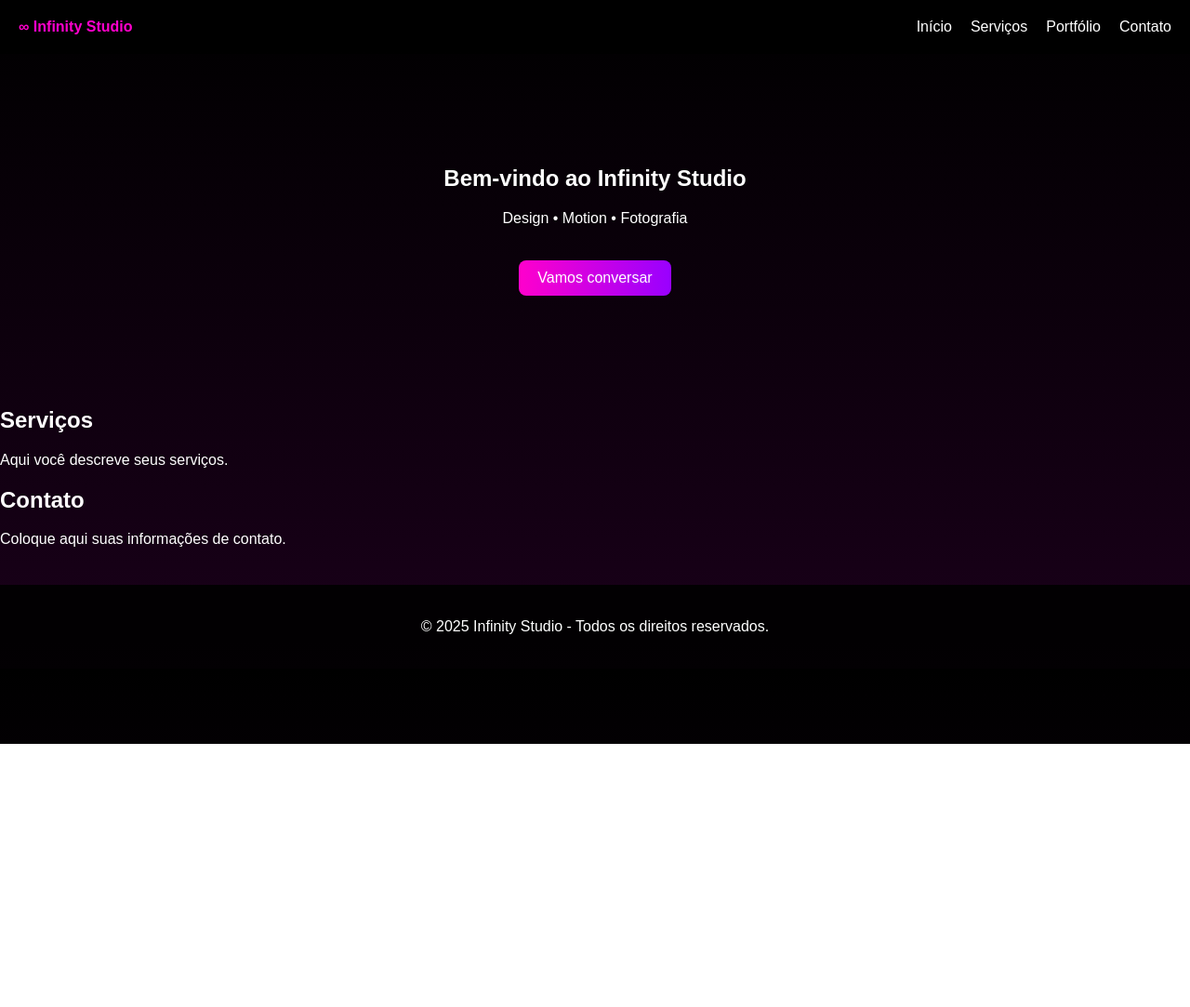
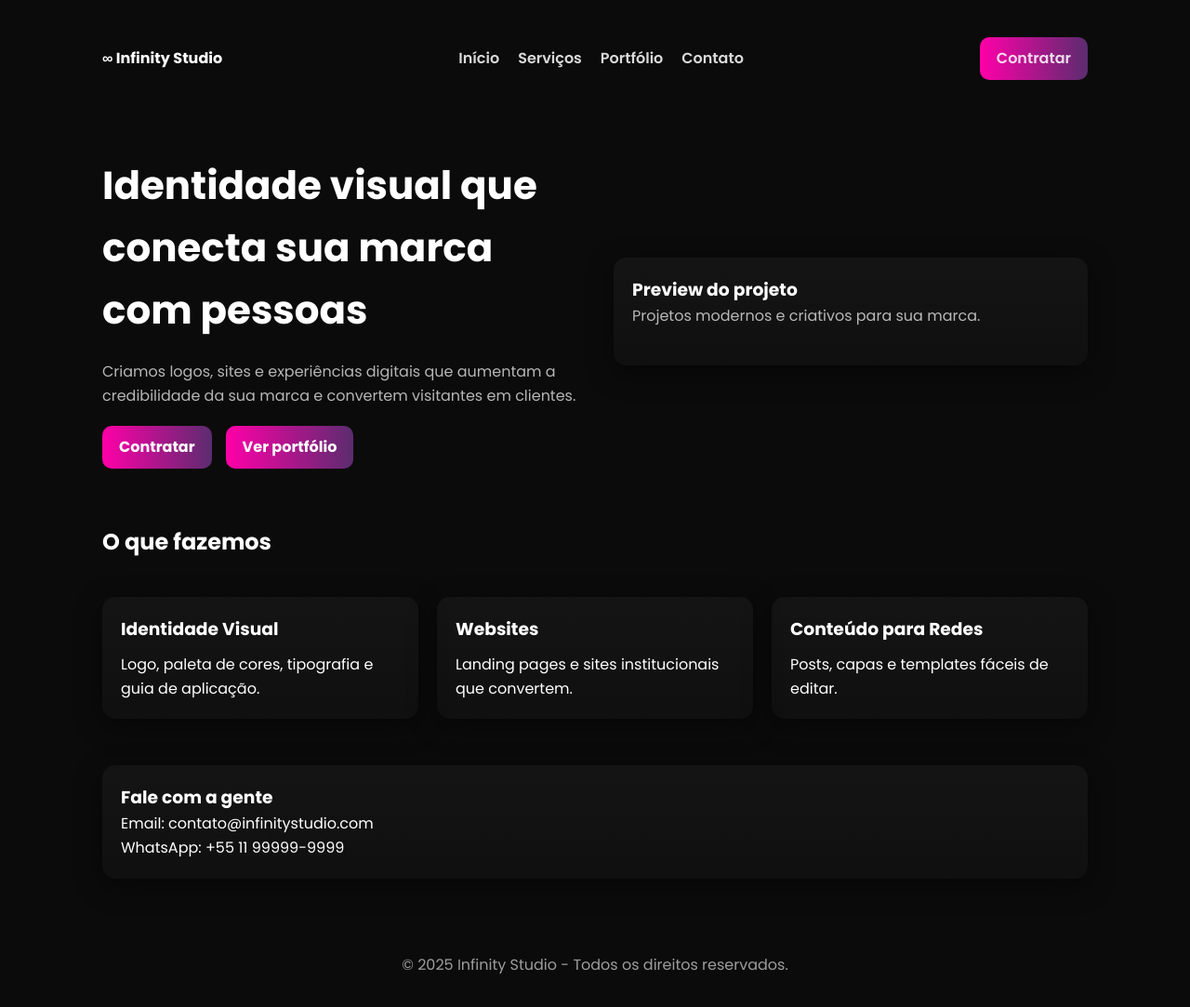
Before and after one commit to nf13kk/meusite, a plain HTML site: page index.html in a window 1280 px wide. Shown: the whole page at 93% size. Before the commit the page ends 800 px from the top, so only its background shows below. Drawn offline with Linux system fonts and the light colour scheme.

Commit message:
Add files via upload

```diff
--- a/index.html
+++ b/index.html
@@ -1,3 +1,4 @@
+
 <!DOCTYPE html>
 <html lang="pt-BR">
 <head>
@@ -7,36 +8,64 @@
   <link rel="stylesheet" href="style.css">
 </head>
 <body>
+  <div class="container">
     <header>
-    <div class="logo">∞ Infinity Studio</div>
-    <nav>
+      <div class="nav">
+        <div class="brand"><strong>∞ Infinity Studio</strong></div>
         <ul>
           <li><a href="index.html">Início</a></li>
           <li><a href="#servicos">Serviços</a></li>
           <li><a href="portfolio.html">Portfólio</a></li>
           <li><a href="#contato">Contato</a></li>
         </ul>
-    </nav>
+        <a class="cta" href="https://wa.me/5511999999999" target="_blank">Contratar</a>
+      </div>
     </header>
 
     <section class="hero">
-    <h1>Bem-vindo ao Infinity Studio</h1>
-    <p>Design • Motion • Fotografia</p>
-    <a href="#contato" class="btn">Vamos conversar</a>
+      <div>
+        <h1>Identidade visual que conecta sua marca com pessoas</h1>
+        <p>Criamos logos, sites e experiências digitais que aumentam a credibilidade da sua marca e convertem visitantes em clientes.</p>
+        <div class="hero-buttons">
+          <a href="https://wa.me/5511999999999" target="_blank" class="cta">Contratar</a>
+          <a href="portfolio.html" class="cta">Ver portfólio</a>
+        </div>
+      </div>
+      <div class="card">
+        <h3>Preview do projeto</h3>
+        <p>Projetos modernos e criativos para sua marca.</p>
+      </div>
     </section>
 
     <section id="servicos">
-    <h2>Serviços</h2>
-    <p>Aqui você descreve seus serviços.</p>
+      <h2>O que fazemos</h2>
+      <div class="services">
+        <div class="card service">
+          <h3>Identidade Visual</h3>
+          <p>Logo, paleta de cores, tipografia e guia de aplicação.</p>
+        </div>
+        <div class="card service">
+          <h3>Websites</h3>
+          <p>Landing pages e sites institucionais que convertem.</p>
+        </div>
+        <div class="card service">
+          <h3>Conteúdo para Redes</h3>
+          <p>Posts, capas e templates fáceis de editar.</p>
+        </div>
+      </div>
     </section>
 
-  <section id="contato">
-    <h2>Contato</h2>
-    <p>Coloque aqui suas informações de contato.</p>
+    <section id="contato" style="margin-top:50px;">
+      <div class="card">
+        <h3>Fale com a gente</h3>
+        <p>Email: contato@infinitystudio.com</p>
+        <p>WhatsApp: +55 11 99999-9999</p>
+      </div>
     </section>
 
     <footer>
-    <p>© 2025 Infinity Studio - Todos os direitos reservados.</p>
+      © 2025 Infinity Studio - Todos os direitos reservados.
     </footer>
+  </div>
 </body>
 </html>
--- a/style.css
+++ b/style.css
@@ -1,57 +1,164 @@
+
+@import url('https://fonts.googleapis.com/css2?family=Poppins:wght@400;600;700&display=swap');
+
+:root {
+  --purple: #5B2C6F;
+  --magenta: #FF00A8;
+  --black: #0b0b0b;
+  --white: #ffffff;
+  --glass: rgba(255,255,255,0.06);
+  --radius: 14px;
+  --shadow: 0 8px 30px rgba(0,0,0,0.45);
+}
+
+* {
+  box-sizing: border-box;
+  margin: 0;
+  padding: 0;
+}
+
+html {
+  scroll-behavior: smooth;
+}
+
 body {
-  margin: 0;
-  font-family: Arial, sans-serif;
-  background: linear-gradient(to bottom, #000000, #1a001a);
-  color: white;
+  font-family: 'Poppins', sans-serif;
+  background: var(--black);
+  color: var(--white);
+  line-height: 1.6;
 }
+
+.container {
+  max-width: 1100px;
+  margin: 0 auto;
+  padding: 20px;
+}
+
+/* NAV */
 header {
+  padding: 20px 0;
+}
+
+.nav {
   display: flex;
   justify-content: space-between;
   align-items: center;
+}
+
+.nav ul {
+  list-style: none;
+  display: flex;
+  gap: 20px;
+}
+
+.nav a {
+  color: rgba(255,255,255,0.85);
+  text-decoration: none;
+  font-weight: 600;
+  transition: 0.3s;
+}
+
+.nav a:hover {
+  color: var(--magenta);
+}
+
+/* CTA */
+.cta {
+  background: linear-gradient(90deg, var(--magenta), var(--purple));
+  padding: 10px 18px;
+  border-radius: 10px;
+  color: var(--white);
+  font-weight: 700;
+  text-decoration: none;
+  transition: 0.3s;
+}
+
+.cta:hover {
+  transform: scale(1.05);
+  box-shadow: 0 0 20px rgba(255,0,168,0.5);
+}
+
+/* HERO */
+.hero {
+  display: grid;
+  grid-template-columns: 1fr 1fr;
+  gap: 40px;
+  align-items: center;
+  padding: 60px 0;
+}
+
+.hero h1 {
+  font-size: 42px;
+  margin-bottom: 20px;
+  animation: fadeInUp 1s ease;
+}
+
+.hero p {
+  color: rgba(255,255,255,0.7);
+  margin-bottom: 20px;
+}
+
+.hero-buttons {
+  display: flex;
+  gap: 15px;
+}
+
+/* Cards */
+.card {
+  background: linear-gradient(180deg, rgba(255,255,255,0.04), rgba(255,255,255,0.02));
+  border-radius: var(--radius);
   padding: 20px;
-  background: rgba(0,0,0,0.8);
+  box-shadow: var(--shadow);
+  transition: 0.3s;
 }
-.logo { font-weight: bold; color: #ff00cc; }
-nav ul { list-style: none; display: flex; gap: 20px; margin: 0; padding: 0; }
-nav a { color: white; text-decoration: none; transition: color 0.3s; }
-nav a:hover, nav a.active { color: #ff00cc; }
 
-.hero {
-  text-align: center;
-  padding: 100px 20px;
-}
-.btn {
-  display: inline-block;
-  margin-top: 20px;
-  padding: 10px 20px;
-  background: linear-gradient(90deg, #ff00cc, #9900ff);
-  border-radius: 8px;
-  color: white;
-  text-decoration: none;
-  transition: transform 0.2s;
-}
-.btn:hover { transform: scale(1.1); }
-
-.grid {
-  display: grid;
-  grid-template-columns: repeat(auto-fit, minmax(200px, 1fr));
-  gap: 20px;
-  padding: 40px;
-}
-.card {
-  background: #111;
-  padding: 40px;
-  border-radius: 10px;
-  text-align: center;
-  transition: transform 0.3s, background 0.3s;
-}
 .card:hover {
   transform: translateY(-5px);
-  background: #222;
 }
-footer {
-  text-align: center;
-  padding: 20px;
-  background: rgba(0,0,0,0.9);
+
+/* Services */
+.services {
+  display: grid;
+  grid-template-columns: repeat(auto-fit, minmax(280px, 1fr));
+  gap: 20px;
   margin-top: 40px;
 }
+
+.service h3 {
+  margin-bottom: 10px;
+}
+
+/* Portfolio */
+.gallery {
+  display: grid;
+  grid-template-columns: repeat(auto-fit, minmax(250px, 1fr));
+  gap: 15px;
+}
+
+.gitem {
+  border-radius: 12px;
+  overflow: hidden;
+  height: 200px;
+  background-size: cover;
+  background-position: center;
+  transition: transform 0.4s ease, filter 0.4s ease;
+}
+
+.gitem:hover {
+  transform: scale(1.05);
+  filter: brightness(1.2);
+}
+
+/* Footer */
+footer {
+  padding: 30px 0;
+  text-align: center;
+  color: rgba(255,255,255,0.6);
+  margin-top: 50px;
+}
+
+/* Animations */
+@keyframes fadeInUp {
+  from { opacity: 0; transform: translateY(20px); }
+  to { opacity: 1; transform: translateY(0); }
+}
```
Also changed, not shown: portfolio.html (+18 -14 lines). Lines whose indentation alone changed are shown as unchanged.
